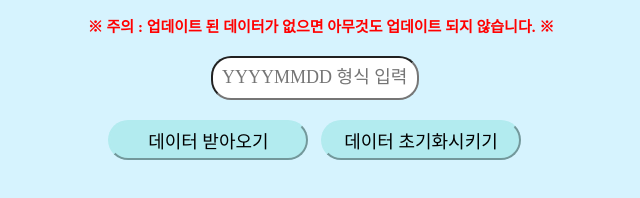
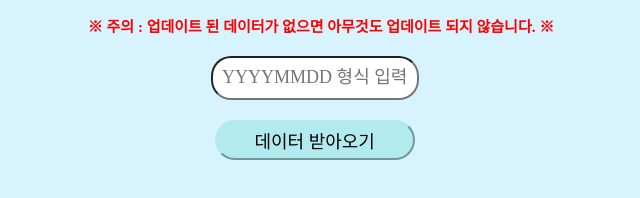
Before and after one commit to SojungLeeee/WP_FINAL_accountbook-nosql-, a website: page withnode/daycheck.html in a window 1280 px wide. Shown: the whole page, without its empty margins (319-959 px from the left). Drawn offline with Linux system fonts and the light colour scheme; a web font is replaced by a local one.

Commit message:
Update daycheck.html

```diff
--- a/withnode/daycheck.html
+++ b/withnode/daycheck.html
@@ -13,7 +13,7 @@
     </div>
     <div class="main">
         <button onclick="getData()" class="main2"> 데이터 받아오기 </button>
-        <button onclick="resetData()" class="main2"> 데이터 초기화시키기 </button>
+<!--         <button onclick="resetData()" class="main2"> 데이터 초기화시키기 </button> -->
     </div>
 
 
@@ -49,37 +49,37 @@
         }
 
 
-        function resetData() {
-            const date = document.getElementById('date').value;
-            if (confirm("정말 데이터를 초기화 하시겠습니까?")) {
-                // 서버에 데이터 초기화 요청을 보냅니다.
-                fetch(`${serverURL}/resetData`, {
-                    method: 'POST',
-                    headers: {
-                        'Content-Type': 'application/json'
-                    },
-                    body: JSON.stringify({ date })
-                })
-                .then(response => response.json())
-                .then(data => {
-                    alert(data.message);
-                    // 화면에서 데이터를 초기화합니다.
-                    document.getElementById('savedata').innerHTML = '';
-                });
-            }
-            if (window.opener && window.opener.window.opener && typeof window.opener.window.opener.resetDayData === "function") {
-                window.opener.window.opener.resetDayData(); // calendar.html의 함수 호출
-            } else {
-                alert("부모 창과의 연결이 올바르지 않습니다.");
-            }
+        // function resetData() {
+        //     const date = document.getElementById('date').value;
+        //     if (confirm("정말 데이터를 초기화 하시겠습니까?")) {
+        //         // 서버에 데이터 초기화 요청을 보냅니다.
+        //         fetch(`${serverURL}/resetData`, {
+        //             method: 'POST',
+        //             headers: {
+        //                 'Content-Type': 'application/json'
+        //             },
+        //             body: JSON.stringify({ date })
+        //         })
+        //         .then(response => response.json())
+        //         .then(data => {
+        //             alert(data.message);
+        //             // 화면에서 데이터를 초기화합니다.
+        //             document.getElementById('savedata').innerHTML = '';
+        //         });
+        //     }
+        //     if (window.opener && window.opener.window.opener && typeof window.opener.window.opener.resetDayData === "function") {
+        //         window.opener.window.opener.resetDayData(); // calendar.html의 함수 호출
+        //     } else {
+        //         alert("부모 창과의 연결이 올바르지 않습니다.");
+        //     }
 
-            if (window.opener && window.opener.document.getElementById('savedata')) {
-                window.opener.document.getElementById('savedata').innerHTML = '';
-            } else {
-                alert("부모 창과의 연결이 올바르지 않습니다.");
-            }
+        //     if (window.opener && window.opener.document.getElementById('savedata')) {
+        //         window.opener.document.getElementById('savedata').innerHTML = '';
+        //     } else {
+        //         alert("부모 창과의 연결이 올바르지 않습니다.");
+        //     }
 
-        }
+        // }
 
 
     </script>
```
